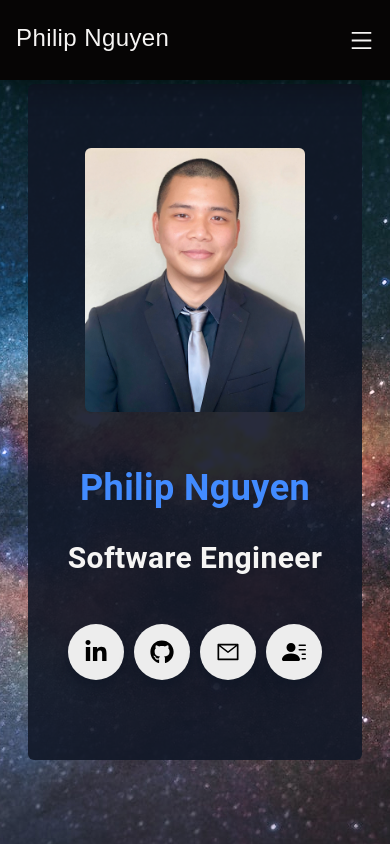
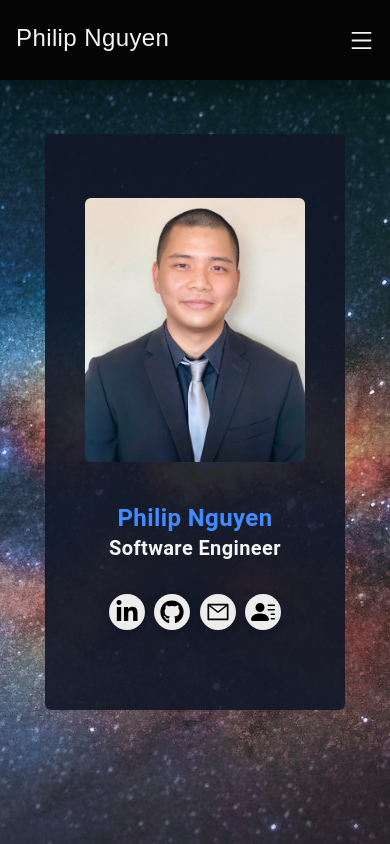
Before and after one commit to pn-code/personal-portfolio-nextjs, a Next.js app: page / in a window 390 px wide. Built offline with nearby package versions, Linux system fonts and the light colour scheme.

Commit message:
Improved main component responsiveness

```diff
--- a/components/Main.jsx
+++ b/components/Main.jsx
@@ -5,20 +5,20 @@ import Image from "next/image";
 
 const Main = () => {
     return (
-        <div className="w-full h-screen text-center custom-bg">
+        <div className="w-full min-h-[100vh] text-center custom-bg flex items-center justify-center">
             <div className="max-w-[1240px] w-full h-full mx-auto p-2 flex justify-center items-center">
-                <div className="flex rounded-md bg-gray-900/90 px-10 py-16 gap-10 flex-col items-center sm:flex-row sm:items-start">
+                <div className="sm:mt-20 flex rounded-md bg-gray-900/90 px-10 py-16 gap-10 flex-col items-center sm:flex-row sm:items-start">
                     <Image className="rounded-md" src="/assets/profile.png" alt="Philip Nguyen Profile Picture" width={220} height={100}/>
                     <div className="text-primary">
-                        <h1 className="py-4 text-accent">Philip Nguyen</h1>
-                        <h2 className="py-4">Software Engineer</h2>
+                        <h1 className="text-2xl sm:text-5xl sm:py-4 text-accent">Philip Nguyen</h1>
+                        <h2 className="text-xl sm:text-3xl sm:py-4">Software Engineer</h2>
                         <div className="flex items-center justify-between max-w-[330px] m-auto py-4 pt-8">
                             <a
                                 href="https://www.linkedin.com/in/pncode"
                                 target="_blank"
                                 rel="noreferrer"
                             >
-                                <div className="rounded-full shadow-lg bg-secondaryBtn shadow-gray-900 p-4 cursor-pointer hover:scale-150 ease-in duration-300">
+                                <div className="rounded-full shadow-lg bg-secondaryBtn shadow-gray-900 p-1.5 sm:p-4 cursor-pointer hover:scale-150 ease-in duration-300">
                                     <FaLinkedinIn size={24} color="black" />
                                 </div>
                             </a>
@@ -28,7 +28,7 @@ const Main = () => {
                                 target="_blank"
                                 rel="noreferrer"
                             >
-                                <div className="rounded-full shadow-lg bg-secondaryBtn shadow-gray-900 p-4 cursor-pointer hover:scale-150 ease-in duration-300">
+                                <div className="rounded-full shadow-lg bg-secondaryBtn shadow-gray-900 p-1.5 sm:p-4 cursor-pointer hover:scale-150 ease-in duration-300">
                                     <FaGithub size={24} color="black" />
                                 </div>
                             </a>
@@ -38,7 +38,7 @@ const Main = () => {
                                 target="_blank"
                                 rel="noreferrer"
                             >
-                                <div className="rounded-full shadow-lg bg-secondaryBtn shadow-gray-900 p-4 cursor-pointer hover:scale-150 ease-in duration-300">
+                                <div className="rounded-full shadow-lg bg-secondaryBtn shadow-gray-900 p-1.5 sm:p-4 cursor-pointer hover:scale-150 ease-in duration-300">
                                     <AiOutlineMail size={24} color="black" />
                                 </div>
                             </a>
@@ -48,7 +48,7 @@ const Main = () => {
                                 target="_blank"
                                 rel="noreferrer"
                             >
-                                <div className="rounded-full shadow-lg bg-secondaryBtn shadow-gray-900 p-4 cursor-pointer hover:scale-150 ease-in duration-300">
+                                <div className="rounded-full shadow-lg bg-secondaryBtn shadow-gray-900 p-1.5 sm:p-4 cursor-pointer hover:scale-150 ease-in duration-300">
                                     <BsFillPersonLinesFill
                                         size={24}
                                         color="black"
```
